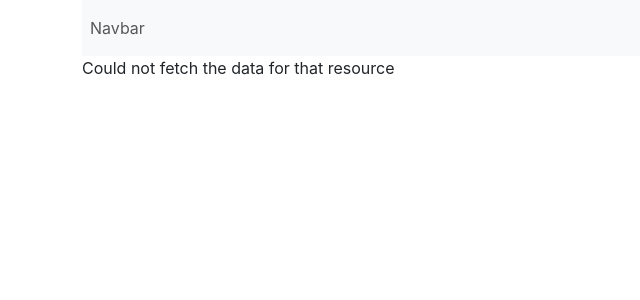
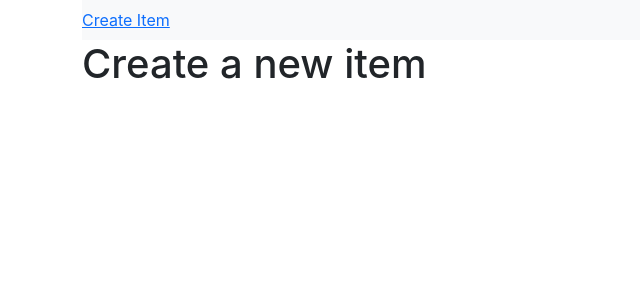
Before and after one commit to emilexenberger/eshop-frontend, a React (Create React App) app: page /item/create in a window 1280 px wide. Shown: the top 300 px of the page, without its empty margins (0-640 px from the left). Built offline with nearby package versions, Linux system fonts and the light colour scheme; no server answers; the HTML template or start-up script is replaced by a standard one.

Commit message:
Basic Routes

```diff
--- a/src/App.js
+++ b/src/App.js
@@ -1,12 +1,25 @@
 import Navbar from './components/Navbar';
+import CreateItem from './CreateItem';
 import Home from './Home';
+import { BrowserRouter as Router, Route, Switch } from 'react-router-dom';
 
 function App() {
   return (
-    <div className="container">
-      <Navbar />
-      <Home />
-    </div>
+    <Router>
+      <div className="container">
+        <Navbar />
+        <div className='content'>
+          <Switch>
+            <Route exact path="/">
+              <Home />
+            </Route>
+            <Route exact path="/item/create">
+              <CreateItem />
+            </Route>
+          </Switch>
+        </div>
+      </div>
+    </Router>
   );
 }
 
--- /dev/null
+++ b/src/CreateItem.js
@@ -0,0 +1,11 @@
+import React from 'react'
+
+const CreateItem = () => {
+  return (
+    <div className='createItem'>
+        <h1>Create a new item</h1>
+    </div>
+  )
+}
+
+export default CreateItem
--- a/src/Home.js
+++ b/src/Home.js
@@ -1,4 +1,3 @@
-import React, { useState, useEffect } from 'react';
 import EshopItems from './components/EshopItems';
 import useFetch from './useFetch';
 
--- a/src/components/Navbar.js
+++ b/src/components/Navbar.js
@@ -1,14 +1,13 @@
+import { Link } from 'react-router-dom'
+
 const Navbar = () => {
     return (
         <nav className="navbar navbar-expand-lg navbar-light bg-light">
-        <button className="navbar-toggler" type="button" data-toggle="collapse" data-target="#navbarSupportedContent" aria-controls="navbarSupportedContent" aria-expanded="false" aria-label="Toggle navigation">
-            <span className="navbar-toggler-icon"></span>
-        </button>
 
         <div className="collapse navbar-collapse" id="navbarSupportedContent">
             <ul className="navbar-nav mr-auto">
                 <li className="nav-item active">
-                    <a className="nav-link" href="#">Navbar</a>
+                    <Link to='/item/create'>Create Item</Link>
                 </li>
             </ul>
         </div>
--- a/src/useFetch.js
+++ b/src/useFetch.js
@@ -6,7 +6,9 @@ const useFetch = (url) => {
     const [error, setError] = useState(null);
 
     useEffect(() => {
-        fetch(url)
+        const abortCont = new AbortController();
+
+        fetch(url, { signal: abortCont.signal })
           .then(res => {
             if(!res.ok) {
               throw Error('Could not fetch the data for that resource');
@@ -19,9 +21,14 @@ const useFetch = (url) => {
             setError(null);
           })
           .catch(err => {
-            setIsPending(false);
-            setError(err.message);
+            if (err.name === 'AbortError') {
+                // console.log('fetch aborted');
+            } else {
+                setIsPending(false);
+                setError(err.message);
+            }
           })
+        return () => abortCont.abort();
     }, [url]);
 
     return {data, isPending, error}
```
